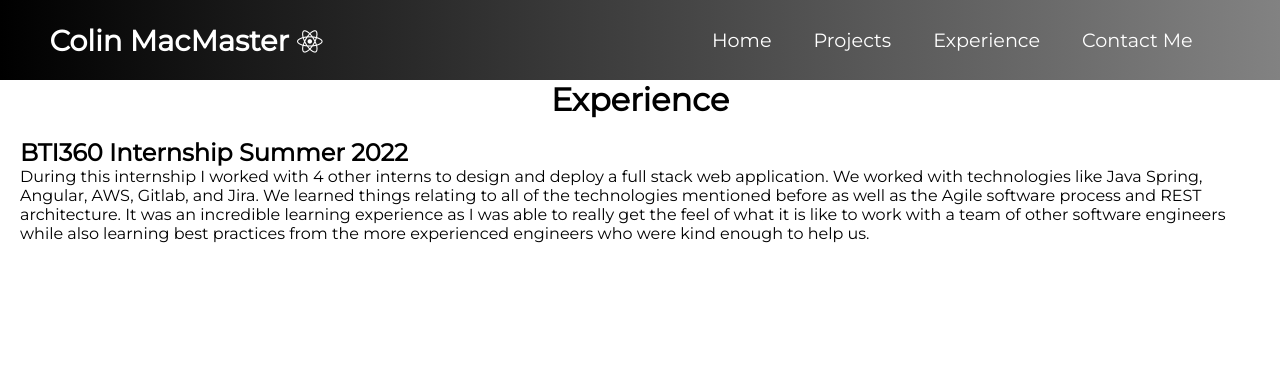
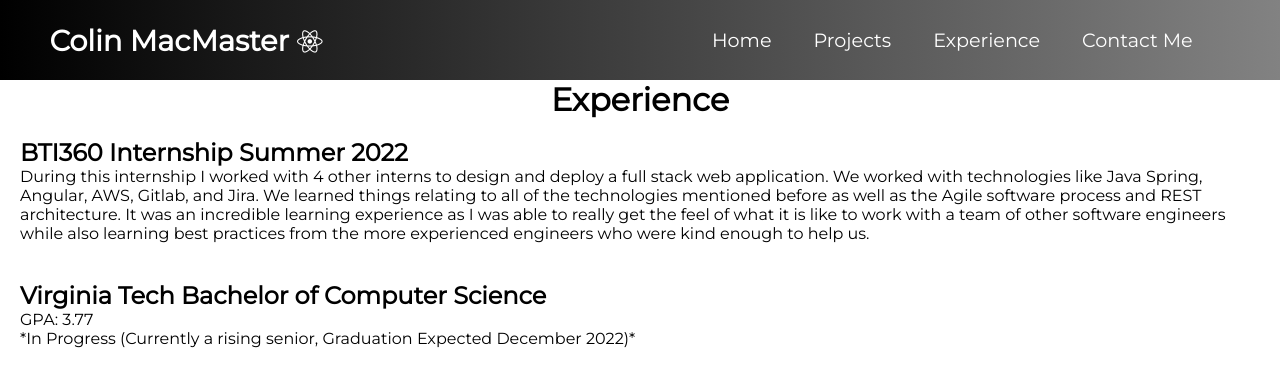
Before and after one commit to Cmac2552/my-app, a React (Create React App) app: page /experience in a window 1280 px wide. Shown: the top 386 px of the page. Built offline with nearby package versions, Linux system fonts and the light colour scheme.

Commit message:
updating descriptions

```diff
--- a/src/components/pages/Experience.js
+++ b/src/components/pages/Experience.js
@@ -14,7 +14,13 @@ export default function Experience() {
             technologies mentioned before as well as the Agile software process and REST architecture.  It was an incredible learning
             experience as I was able to really get the feel of what it is like to work with a team of other software engineers while
             also learning best practices from the more experienced engineers who were kind enough to help us.</p>
-        </div>
+                <br></br>
+                <br></br>
+                <h2 align = "left">Virginia Tech Bachelor of Computer Science</h2>
+                <p align =  "left">GPA: 3.77</p>
+                <p align = "left">*In Progress (Currently a rising senior, Graduation Expected December 2022)*</p>
+
+            </div>
         </>
     )
 }
--- a/src/components/pages/Services.js
+++ b/src/components/pages/Services.js
@@ -38,10 +38,10 @@ export default function Services() {
                 GIS was a project that brought together a whole semester of work in my data structures class. It combined a PR QuadTree, Hash Table, and BufferPool all written in Java. The main idea is that you would read in a large data set and store that in your own data table, you would then store the offsets of each record in a hash table and a PR QuadTree. Once everything was stored a script was run that issues commands to find certain land features. If they were searched for by name that would come from the hashTable, but by location came from the QuadTree, finally everything that was retrieved was stored in the BufferPool for a limited time in case it was needed again.
                 <br></br> <br></br>
                 <h4>Threadpool</h4>
-                A computer systems project in C. Built a work stealing threadpool system that allowed for parallel computation of a given task using semaphores, locks, and multithreading technologies. The program starts up a number of threads at execution that polls a global queue to find work. If found, then the work is completed, if not then work is obtained from other threads
+                A computer systems project in C. Built a work stealing threadpool system that allowed for parallel computation of a given task using semaphores, locks, and multithreading technologies. The program starts up a number of threads at execution that polls a global queue to find work. If found, then the work is completed, if not then work is obtained from other threads.
                 <br></br> <br></br>
                 <h4>Malloc</h4>
-                This Project had the basis of recreating Malloc, Realloc, and free. The program was passed a test of home much memory that it had to allocate and we were forbidden from using the pre written methods, we had to design our own. The final criteria was to design a system that had the best performance by losing the least amount of memory when the test script was finished running
+                This Project had the basis of recreating Malloc, Realloc, and free. The program was passed a test of home much memory that it had to allocate and we were forbidden from using the pre written methods, we had to design our own. The final criteria was to design a system that had the best performance by losing the least amount of memory when the test script was finished running.
                 <br></br> <br></br>
                 <h4>Social Sanitization</h4>
                 This was a project for my Comparative Languages class. This project used Scala, C++, and Prolog. Scala created a prolog knowledge base from given csv files containing social media posts. C++ then called queries from a statically created Prolog file to determine the social posts to be removed. The static Prolog file analyzed the dynamically created one and relayed the queried info back to C++ which passed the results back to Scala to be output to a csv file.
```
